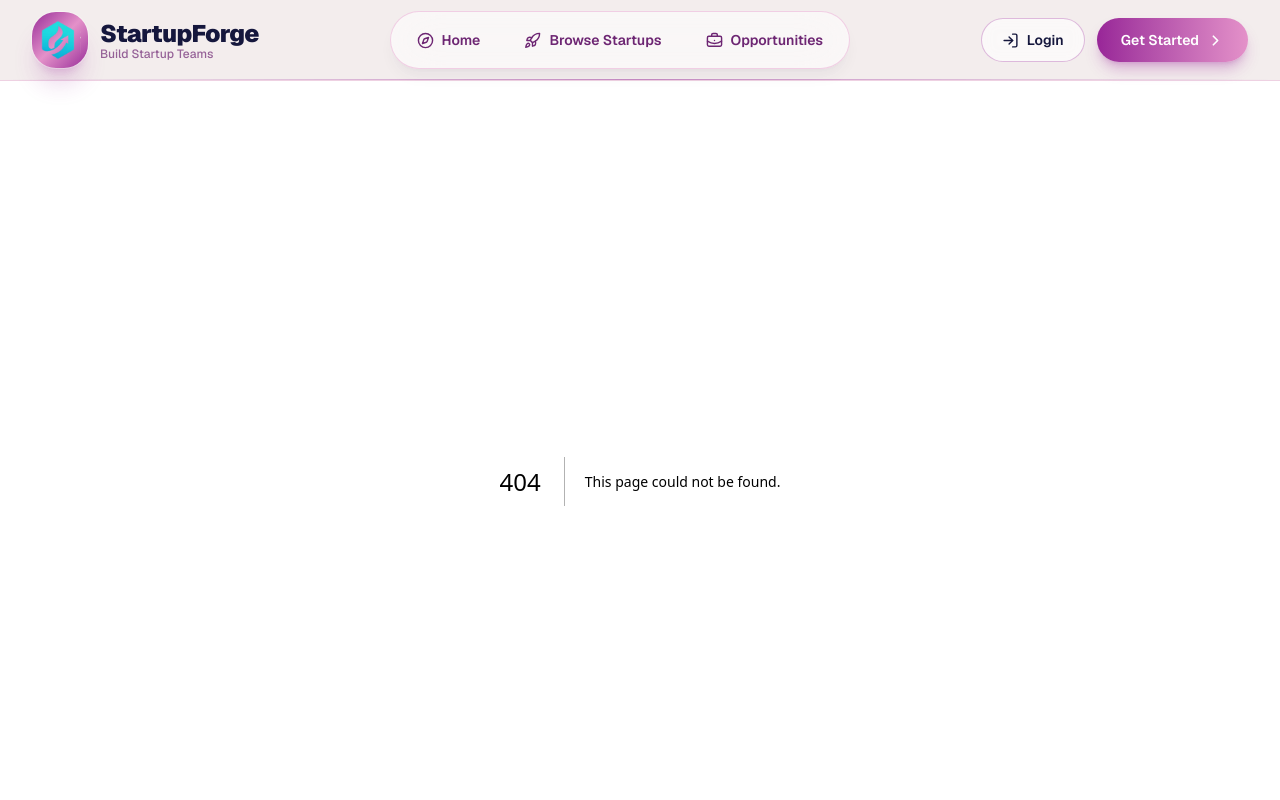
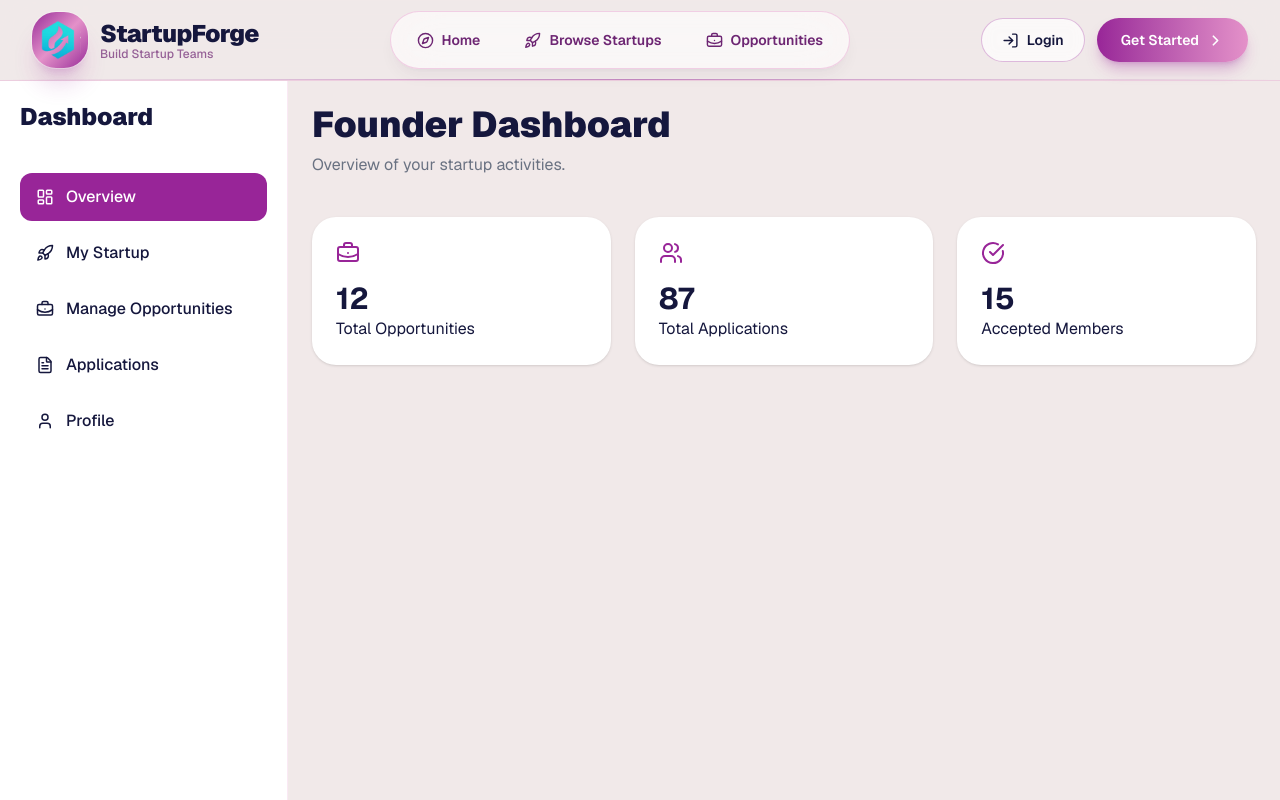
Before and after one commit to erpranto55/StartupForge, a Next.js app: page /dashboard/founder in a window 1280 px wide. Before the commit this address had no page. Shown: the top 800 px of the page. Built offline with nearby package versions, Linux system fonts and the light colour scheme.

Commit message:
Dashboard layout and pages for founder and profile sections

```diff
--- /dev/null
+++ b/src/app/dashboard/founder/applications/page.jsx
@@ -0,0 +1,7 @@
+export default function Page() {
+    return (
+        <div>
+            Coming Soon...
+        </div>
+    );
+}
--- /dev/null
+++ b/src/app/dashboard/founder/opportunities/page.jsx
@@ -0,0 +1,7 @@
+export default function Page() {
+    return (
+        <div>
+            Coming Soon...
+        </div>
+    );
+}
--- /dev/null
+++ b/src/app/dashboard/founder/page.jsx
@@ -0,0 +1,51 @@
+import {
+    BriefcaseBusiness,
+    Users,
+    CheckCircle,
+} from "lucide-react";
+
+export default function FounderDashboard() {
+    return (
+        <div>
+            <h1 className="text-4xl font-black text-brand-ink">
+                Founder Dashboard
+            </h1>
+
+            <p className="mt-2 text-gray-500">
+                Overview of your startup activities.
+            </p>
+
+            <div className="mt-10 grid gap-6 md:grid-cols-3">
+                <div className="rounded-3xl bg-white p-6 shadow-sm">
+                    <BriefcaseBusiness className="text-brand-primary" />
+
+                    <h3 className="mt-4 text-3xl font-bold">
+                        12
+                    </h3>
+
+                    <p>Total Opportunities</p>
+                </div>
+
+                <div className="rounded-3xl bg-white p-6 shadow-sm">
+                    <Users className="text-brand-primary" />
+
+                    <h3 className="mt-4 text-3xl font-bold">
+                        87
+                    </h3>
+
+                    <p>Total Applications</p>
+                </div>
+
+                <div className="rounded-3xl bg-white p-6 shadow-sm">
+                    <CheckCircle className="text-brand-primary" />
+
+                    <h3 className="mt-4 text-3xl font-bold">
+                        15
+                    </h3>
+
+                    <p>Accepted Members</p>
+                </div>
+            </div>
+        </div>
+    );
+}
--- /dev/null
+++ b/src/app/dashboard/founder/startup/page.jsx
@@ -0,0 +1,7 @@
+export default function Page() {
+    return (
+        <div>
+            Coming Soon...
+        </div>
+    );
+}
--- /dev/null
+++ b/src/app/dashboard/layout.jsx
@@ -0,0 +1,17 @@
+import DashboardSidebar from "@/components/dashboard/DashboardSidebar";
+
+export default function DashboardLayout({
+    children,
+}) {
+    return (
+        <div className="min-h-screen bg-brand-blush">
+            <div className="container mx-auto flex">
+                <DashboardSidebar />
+
+                <main className="flex-1 p-6">
+                    {children}
+                </main>
+            </div>
+        </div>
+    );
+}
--- /dev/null
+++ b/src/app/dashboard/profile/page.jsx
@@ -0,0 +1,11 @@
+import React from 'react';
+
+const page = () => {
+    return (
+        <div>
+            Coming Profile Page...
+        </div>
+    );
+};
+
+export default page;
--- /dev/null
+++ b/src/components/dashboard/DashboardHeader.jsx
@@ -0,0 +1,21 @@
+import { Bell } from "lucide-react";
+
+export default function DashboardHeader() {
+    return (
+        <div className="mb-8 flex items-center justify-between rounded-2xl bg-white p-5 shadow-sm">
+            <div>
+                <h1 className="text-2xl font-bold text-brand-ink">
+                    Welcome Back
+                </h1>
+
+                <p className="text-gray-500">
+                    Manage your startup activities.
+                </p>
+            </div>
+
+            <button className="rounded-xl bg-brand-blush p-3">
+                <Bell size={20} />
+            </button>
+        </div>
+    );
+}
--- /dev/null
+++ b/src/components/dashboard/DashboardLayout.jsx
@@ -0,0 +1,14 @@
+export default function DashboardLayout({
+    sidebar,
+    children,
+}) {
+    return (
+        <div className="flex min-h-screen bg-brand-blush">
+            {sidebar}
+
+            <main className="flex-1 p-6">
+                {children}
+            </main>
+        </div>
+    );
+}
--- /dev/null
+++ b/src/components/dashboard/DashboardSidebar.jsx
@@ -0,0 +1,74 @@
+"use client";
+
+import Link from "next/link";
+import { usePathname } from "next/navigation";
+
+import {
+    LayoutDashboard,
+    Rocket,
+    BriefcaseBusiness,
+    FileText,
+    User,
+} from "lucide-react";
+
+const links = [
+    {
+        label: "Overview",
+        href: "/dashboard/founder",
+        icon: LayoutDashboard,
+    },
+    {
+        label: "My Startup",
+        href: "/dashboard/founder/startup",
+        icon: Rocket,
+    },
+    {
+        label: "Manage Opportunities",
+        href: "/dashboard/founder/opportunities",
+        icon: BriefcaseBusiness,
+    },
+    {
+        label: "Applications",
+        href: "/dashboard/founder/applications",
+        icon: FileText,
+    },
+    {
+        label: "Profile",
+        href: "/dashboard/profile",
+        icon: User,
+    },
+];
+
+export default function DashboardSidebar() {
+    const pathname = usePathname();
+
+    return (
+        <aside className="sticky top-0 h-screen w-72 border-r border-brand-rose/20 bg-white p-5">
+            <h2 className="mb-10 text-2xl font-black text-brand-ink">
+                Dashboard
+            </h2>
+
+            <div className="space-y-2">
+                {links.map((link) => {
+                    const active =
+                        pathname === link.href;
+
+                    return (
+                        <Link
+                            key={link.href}
+                            href={link.href}
+                            className={`flex items-center gap-3 rounded-xl px-4 py-3 font-medium transition ${active
+                                    ? "bg-brand-primary text-white"
+                                    : "hover:bg-brand-blush"
+                                }`}
+                        >
+                            <link.icon size={18} />
+
+                            {link.label}
+                        </Link>
+                    );
+                })}
+            </div>
+        </aside>
+    );
+}
```
